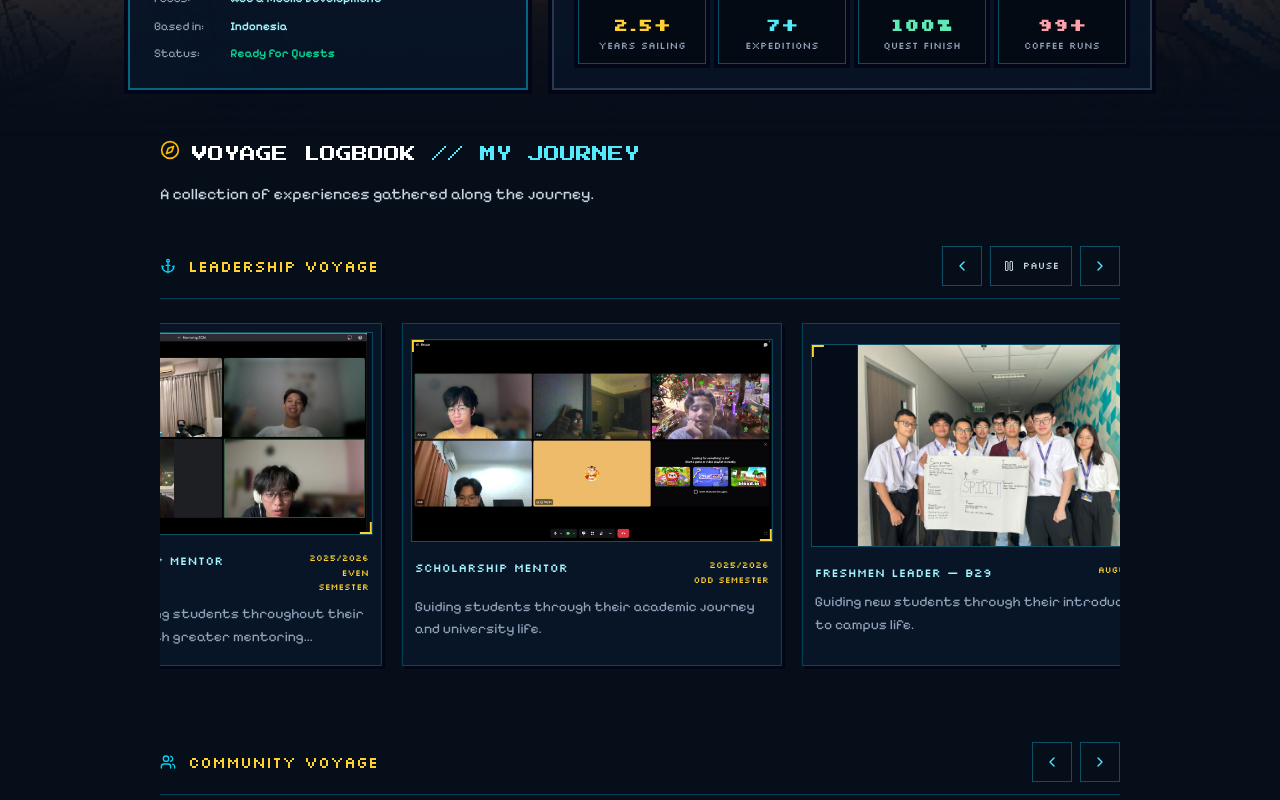
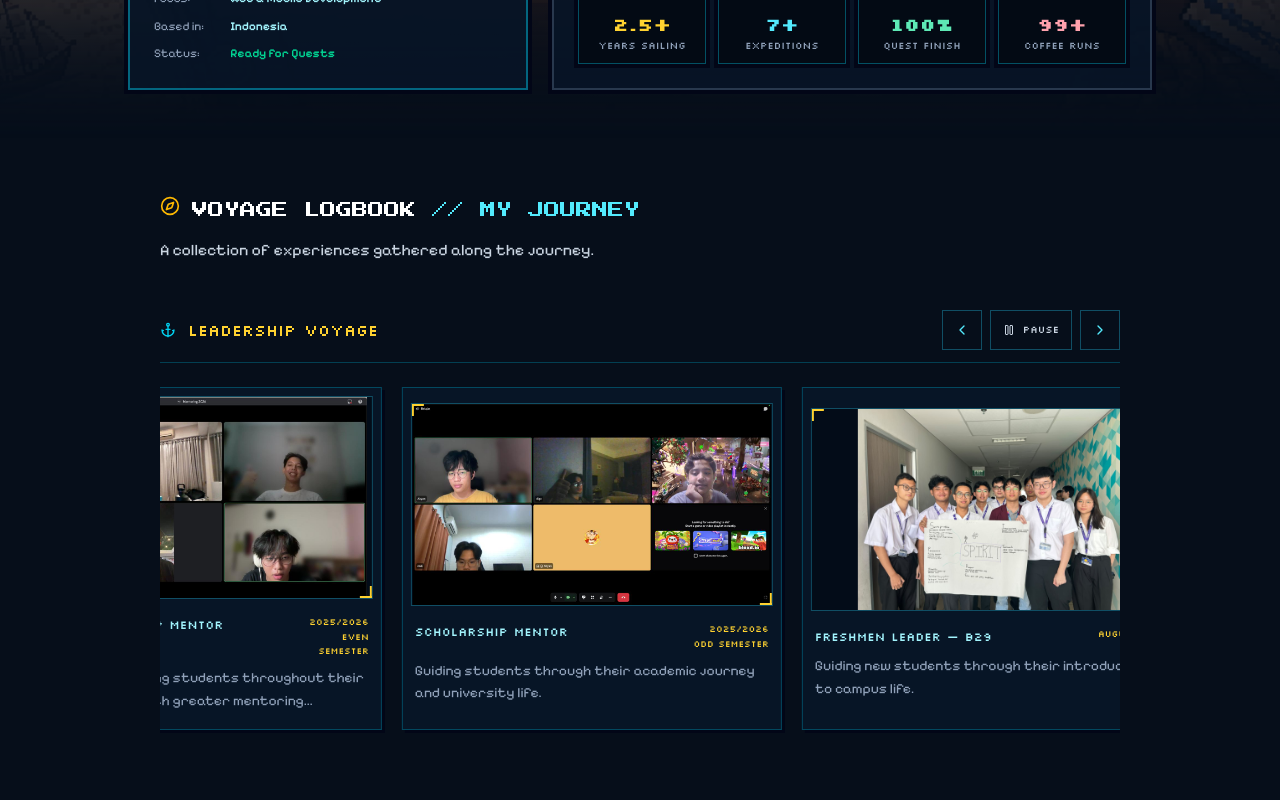
Before and after one commit to Yokaai-A/Abyan-Portfolio, a Next.js app: page /about in a window 1280 px wide. Shown: the part 780-1580 px from the top of the page. Built offline with nearby package versions, Linux system fonts and the light colour scheme.

Commit message:
Small Revision

```diff
--- a/src/app/projects/page.tsx
+++ b/src/app/projects/page.tsx
@@ -240,7 +240,7 @@ export default function ProjectsPage() {
       </div>
 
 
-      <div className="text-center bg-[#071526]/90 border-2 border-cyan-500/60 p-6 sm:p-8 pixel-box space-y-4">
+      <div className="mt-14 text-center bg-[#071526]/90 border-2 border-cyan-500/60 p-6 sm:mt-32 sm:p-8 lg:mt-72 pixel-box space-y-4">
         <div className="flex items-center justify-center gap-2 text-amber-300 font-['Press_Start_2P',monospace] text-xs">
           <Sparkles className="w-4 h-4 text-yellow-300" />
           <span>HAVE A CUSTOM EXPEDITION IN MIND?</span>
--- a/src/app/skills/page.tsx
+++ b/src/app/skills/page.tsx
@@ -22,7 +22,7 @@ export default function SkillsPage() {
       <header className="mb-10 space-y-3 text-center">
         <div className="inline-flex items-center gap-2 border border-cyan-500/60 bg-[#0b1b30] px-3 py-1 font-pixel-mono text-[11px] text-cyan-300 pixel-box">
           <Anchor aria-hidden="true" className="h-3.5 w-3.5 text-amber-400" />
-          CAPTAIN&apos;S TOOLKIT
+          CAPTAIN&apos;S TOOLKIT // SKILL INVENTORY
         </div>
         <h1 className="text-lg sm:text-4xl font-extrabold font-['Press_Start_2P',monospace] text-white tracking-wide">
           DEV <span className="text-transparent bg-clip-text bg-gradient-to-r from-amber-300 via-cyan-300 to-sky-300">SKILLS</span>
--- a/src/components/sections/Experience.tsx
+++ b/src/components/sections/Experience.tsx
@@ -7,8 +7,8 @@ const categories: VoyageCategory[] = ["leadership", "community", "academic"];
 
 export default function ExperienceSection() {
   return (
-    <section id="experience" aria-labelledby="voyage-heading" className="mb-16 min-w-0 scroll-mt-24">
-      <header className="mb-10 space-y-3">
+    <section id="experience" aria-labelledby="voyage-heading" className="mb-16 min-w-0 scroll-mt-24 pt-10 sm:pt-14">
+      <header className="mb-12 space-y-3">
         <div className="flex items-start gap-3">
           <Compass aria-hidden="true" className="mt-0.5 h-5 w-5 shrink-0 text-amber-400" />
           <h2 id="voyage-heading" className="font-pixel text-xs leading-loose text-white sm:text-base">
```
